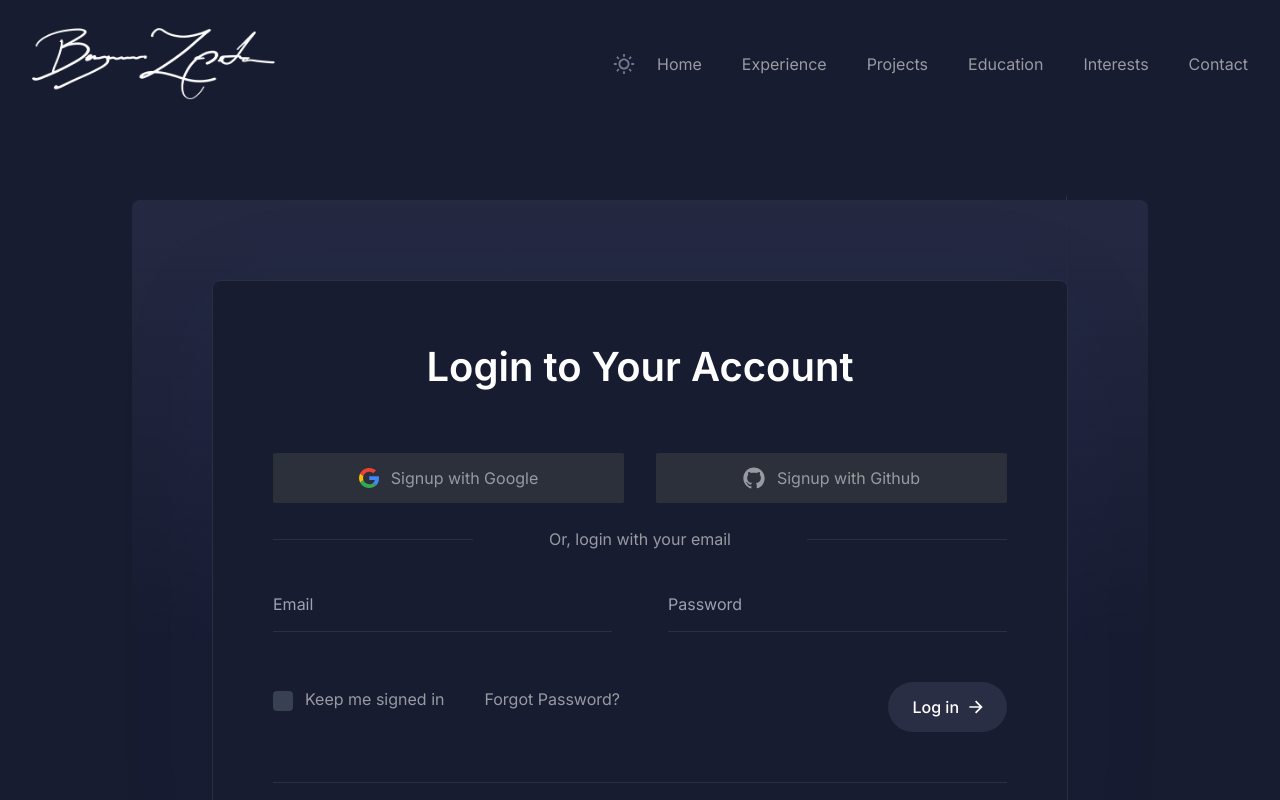
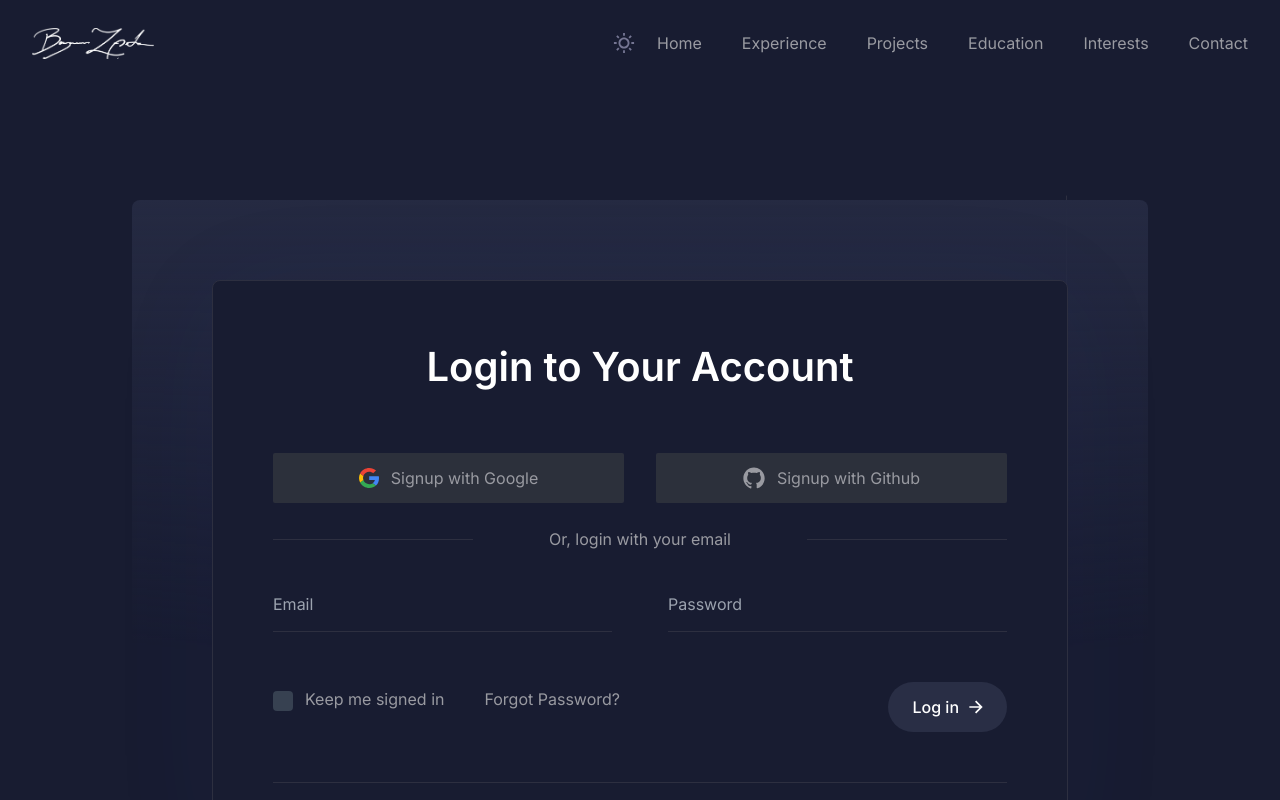
Before and after one commit to b-zapata/personal-website-1, a Next.js app: page /auth/signin in a window 1280 px wide. Shown: the top 800 px of the page. Built offline with nearby package versions, Linux system fonts and the light colour scheme.

Commit message:
playing with positioning on logo

```diff
--- a/components/Header/index.tsx
+++ b/components/Header/index.tsx
@@ -39,18 +39,18 @@ const Header = () => {
         <div className="flex w-full items-center justify-between xl:w-1/4">
           <a href="/">
             <Image
-              src="/images/logo/signature-dark_2.png"
+              src="/images/logo/signature-dark_3.png"
               alt="logo"
               width={119.03}
               height={30}
-              className="hidden w-full dark:block"
+              className="hidden w-1/2 dark:block"
             />
             <Image
-              src="/images/logo/signature-light_2.png"
+              src="/images/logo/signature-light_3.png"
               alt="logo"
               width={119.03}
               height={30}
-              className="w-full dark:hidden"
+              className="w-1/2 dark:hidden"
             />
           </a>
 
```
Also changed, not shown: public/images/logo/signature-dark_3.png (added), public/images/logo/signature-light_3.png (added).
